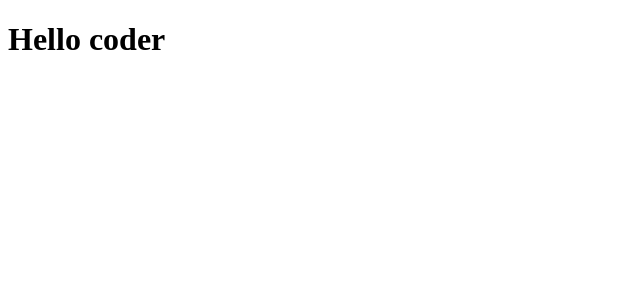
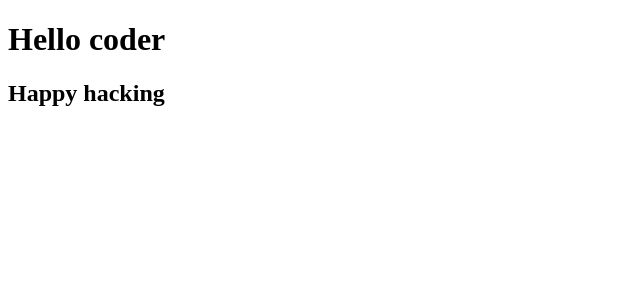
Before and after one commit to VolodymyrBilichenko/LastFans, a React (Create React App) app: page / in a window 1280 px wide. Shown: the top 300 px of the page, without its empty margins (0-640 px from the left). Built offline with nearby package versions, Linux system fonts and the light colour scheme.

Commit message:
Update App.tsx

```diff
--- a/src/App.tsx
+++ b/src/App.tsx
@@ -3,6 +3,7 @@ export const App = () => {
   return (
     <div>
       <h1>Hello coder</h1>
+      <h2>Happy hacking</h2>
     </div>
   );
 }
```
